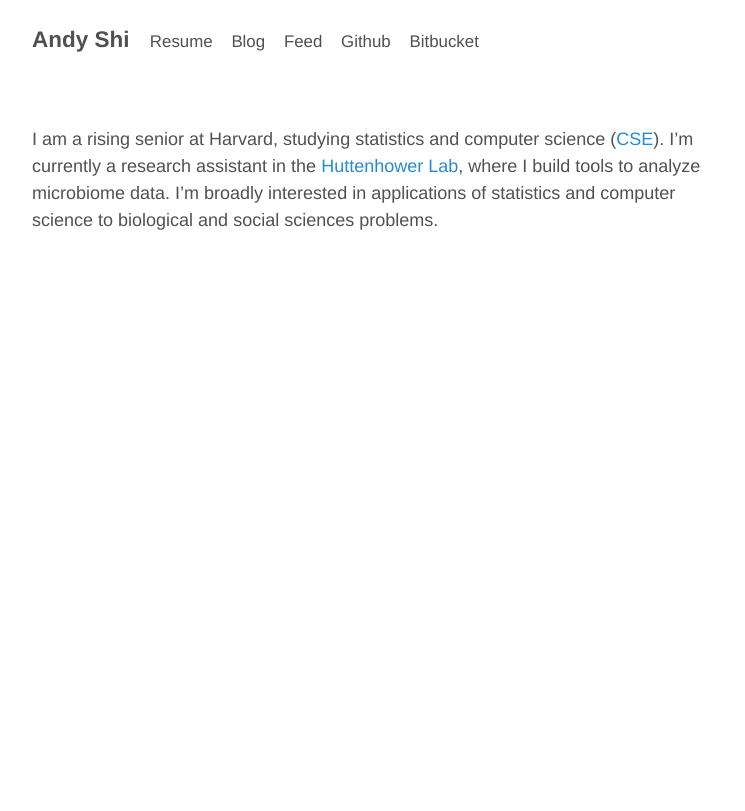
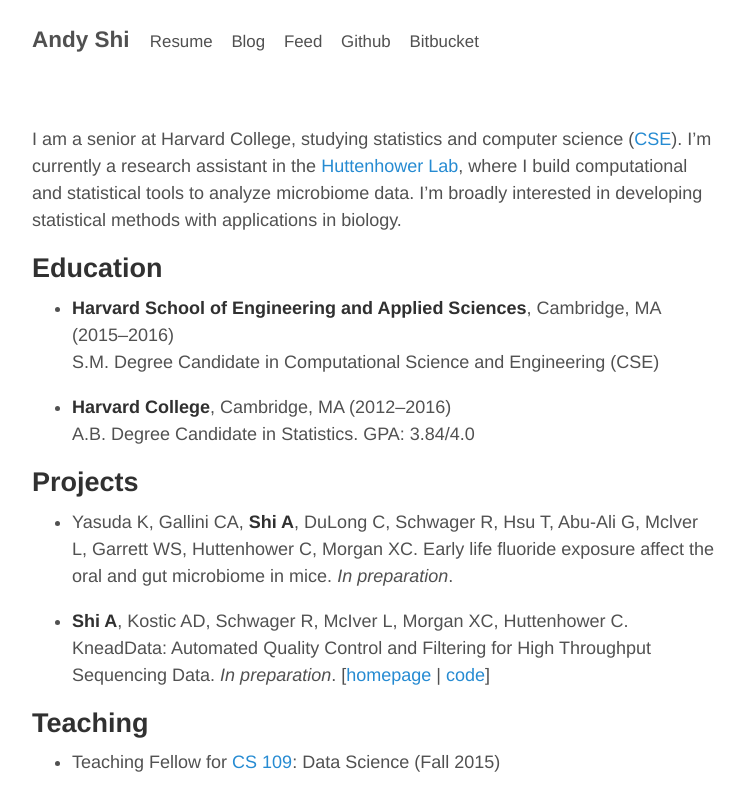
Before and after one commit to shiandy/shiandy.github.io, a Jekyll site: the page built from index.markdown, in a window 1280 px wide. Shown: the top 811 px of the page, without its empty margins (266-1011 px from the left). Built offline with Jekyll 4.4.1, drawn with Linux system fonts in a browser that asks for light colours; Markdown is read by kramdown in place of the engine named in the settings.

Commit message:
add resume-like thing to homepage

```diff
--- a/index.markdown
+++ b/index.markdown
@@ -3,24 +3,35 @@ layout: default
 title: Welcome
 ---
 
-I am a rising senior at Harvard, studying statistics and computer science
+I am a senior at Harvard College, studying statistics and computer science
 ([CSE](http://www.seas.harvard.edu/programs/graduate/computational-science-and-engineering/master-of-science-in-cse)).
 I'm currently a research assistant in the [Huttenhower
-Lab](http://huttenhower.sph.harvard.edu/), where I build tools to analyze
-microbiome data. I'm broadly interested in applications of statistics and
-computer science to biological and social sciences problems.
+Lab](http://huttenhower.sph.harvard.edu/), where I build computational and
+statistical tools to analyze microbiome data. I'm broadly interested in
+developing statistical methods with applications in biology.
 
+## Education
 
-{% for post in site.posts %}
++ **Harvard School of Engineering and Applied Sciences**, Cambridge, MA
+(2015&ndash;2016) <br>
+S.M. Degree Candidate in Computational Science and Engineering (CSE)
 
-<article class='post'>
-  <h1 class='post-title'>
-    <a href="{{ site.path }}{{ post.url }}">
-      {{ post.title }}
-    </a>
-  </h1>
-  <div class="post-date">{{ post.date | date: "%b %-d, %Y" }}</div>
-  {{ post.content }}
-</article>
++ **Harvard College**, Cambridge, MA (2012&ndash;2016) <br>
+A.B. Degree Candidate in Statistics. GPA: 3.84/4.0
 
-{% endfor %}
+## Projects
+
++ Yasuda K, Gallini CA, **Shi A**, DuLong C, Schwager R, Hsu T, Abu-Ali G, Mclver
+L, Garrett WS, Huttenhower C, Morgan XC.
+Early life fluoride exposure affect the oral and gut microbiome in mice.
+*In preparation*.
+
++ **Shi A**, Kostic AD, Schwager R, McIver L, Morgan XC, Huttenhower C.
+KneadData: Automated Quality Control and Filtering for High Throughput
+Sequencing Data. *In preparation*.
+[[homepage](http://huttenhower.org/kneaddata) |
+[code](https://bitbucket.org/biobakery/kneaddata)]
+
+## Teaching
+
++ Teaching Fellow for [CS 109](http://cs109.org): Data Science (Fall 2015)
```
